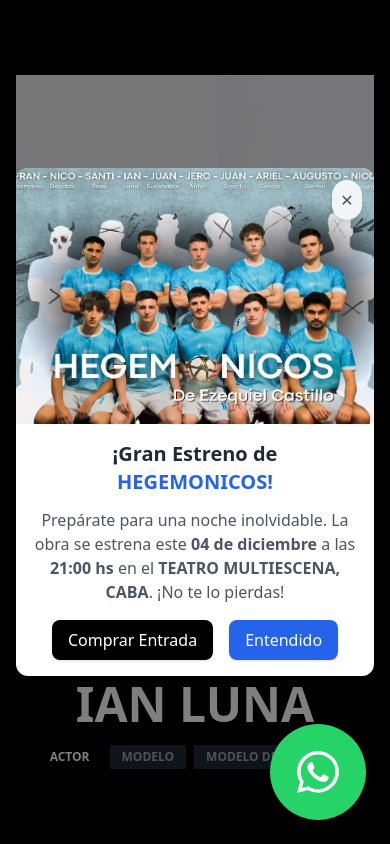
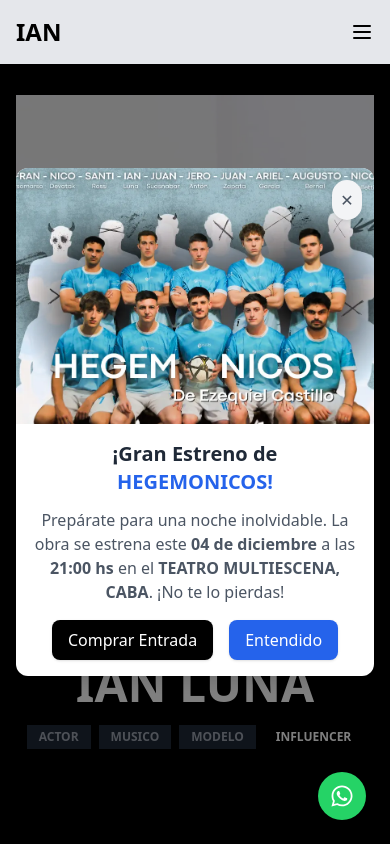
Before and after one commit to crcristian97/ian-portfolio, a React (Create React App) app: page / in a window 390 px wide. Shown: the top 844 px of the page. Built offline with nearby package versions, Linux system fonts and the light colour scheme.

Commit message:
cambios textos

```diff
--- a/src/components/Hero.jsx
+++ b/src/components/Hero.jsx
@@ -2,7 +2,7 @@ import React, { useState, useEffect } from "react";
 import heroImageIan from "../assets/ianHeroImg.webp";
 
 const Hero = () => {
-  const words = ["ACTOR", "MODELO", "MODELO DE PASARELA"];
+  const words = ["ACTOR", "MUSICO", "MODELO", "INFLUENCER"];
   const [currentWordIndex, setCurrentWordIndex] = useState(0);
 
   useEffect(() => {
@@ -18,8 +18,7 @@ const Hero = () => {
         <div className="grid grid-cols-1 md:grid-cols-2 gap-8">
           <div className="flex flex-col justify-center text-center md:text-left order-2 md:order-1">
             <h1 className="text-white text-4xl md:text-5xl lg:text-6xl font-bold mb-4">
-              Mi nombre es
-              <br />
+
               <span className="text-5xl md:text-6xl lg:text-7xl">IAN LUNA</span>
             </h1>
             <div className="flex flex-wrap justify-center md:justify-start gap-2">
--- a/src/components/Navbar.jsx
+++ b/src/components/Navbar.jsx
@@ -1,24 +1,64 @@
+import { useState } from 'react';
+
 const Navbar = () => {
+  const [isOpen, setIsOpen] = useState(false);
+
+  const toggleMenu = () => {
+    setIsOpen(!isOpen);
+  };
+
   return (
-    <nav className="fixed top-0 left-0 w-full bg-primary/90 backdrop-blur-sm z-50">
-      <div className="container mx-auto px-4 py-4 flex justify-between items-center">
-        <div className="text-black text-2xl font-bold">IAN.</div>
-        <div className="flex gap-8">
-          {['INICIO', 'SOBRE-MI', 'TRABAJOS'].map((item) => (
+    <nav className="fixed top-0 left-0 w-full bg-primary/90 backdrop-blur-sm z-50 bg-gray-200">
+      <div className="container mx-auto px-4 py-4 flex justify-between items-center ">
+        <div className="text-black text-2xl font-bold">IAN</div>
+
+        {/* Hamburger button */}
+        <button
+          className="lg:hidden text-black"
+          onClick={toggleMenu}
+        >
+          {isOpen ? (
+            <svg className="w-6 h-6" fill="none" stroke="currentColor" viewBox="0 0 24 24">
+              <path strokeLinecap="round" strokeLinejoin="round" strokeWidth={2} d="M6 18L18 6M6 6l12 12" />
+            </svg>
+          ) : (
+            <svg className="w-6 h-6" fill="none" stroke="currentColor" viewBox="0 0 24 24">
+              <path strokeLinecap="round" strokeLinejoin="round" strokeWidth={2} d="M4 6h16M4 12h16M4 18h16" />
+            </svg>
+          )}
+        </button>
+
+        {/* Desktop menu */}
+        <div className="hidden lg:flex gap-8">
+          {['INICIO', 'BIBLIOGRAFIA', 'OBRAS DE TEATRO', 'TRABAJOS AUDIOVISUALES', 'LIBROS'].map((item) => (
             <a
               key={item}
               href={`#${item.toLowerCase()}`}
-              className={`text-sm ${
-                item === 'INICIO' ? 'text-black' : 'text-black'
-              } hover:text-accent transition-colors`}
+              className={`text-sm text-black hover:text-accent transition-colors`}
             >
               {item === 'SOBRE-MI' ? 'SOBRE MI' : item}
             </a>
           ))}
+        </div>
+
+        {/* Mobile menu */}
+        <div className={`lg:hidden absolute top-full left-0 w-full bg-gray-200 backdrop-blur-sm ${isOpen ? 'block' : 'hidden'}`}>
+          <div className="flex flex-col items-center py-4">
+            {['INICIO', 'BIBLIOGRAFIA', 'OBRAS DE TEATRO', 'TRABAJOS AUDIOVISUALES', 'LIBROS'].map((item) => (
+              <a
+                key={item}
+                href={`#${item.toLowerCase()}`}
+                className="text-2xl text-black hover:text-accent transition-colors py-2 font-bold"
+                onClick={() => setIsOpen(false)}
+              >
+                {item === 'SOBRE-MI' ? 'SOBRE MI' : item}
+              </a>
+            ))}
+          </div>
         </div>
       </div>
     </nav>
   );
 };
 
-  export default Navbar;
+export default Navbar;
--- a/src/components/utils/WhatsAppButton.jsx
+++ b/src/components/utils/WhatsAppButton.jsx
@@ -34,9 +34,9 @@ const sendWhatsAppMessage = () => {
 
 const WhatsAppButton = ({ phoneNumber = '', message = '', size = 'md', className = '' }) => {
   const sizes = {
-    sm: 'p-5 text-4xl',    // Aumentado de p-2 text-xl
-    md: 'p-6 text-5xl',    // Aumentado de p-3 text-2xl
-    lg: 'p-7 text-6xl'
+    sm: 'p-2 text-xl',    // Reducido
+    md: 'p-3 text-2xl',   // Reducido
+    lg: 'p-4 text-3xl'    // Reducido
   };
 
   const handleClick = () => {
```
